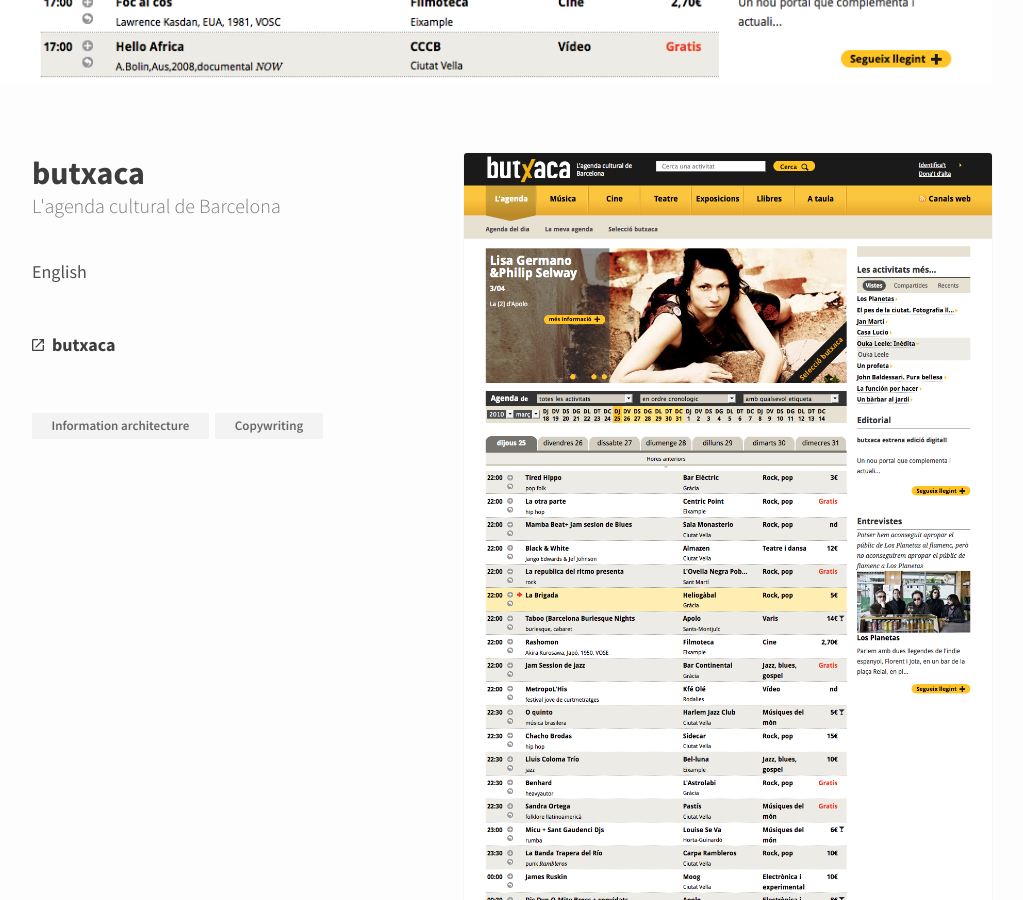
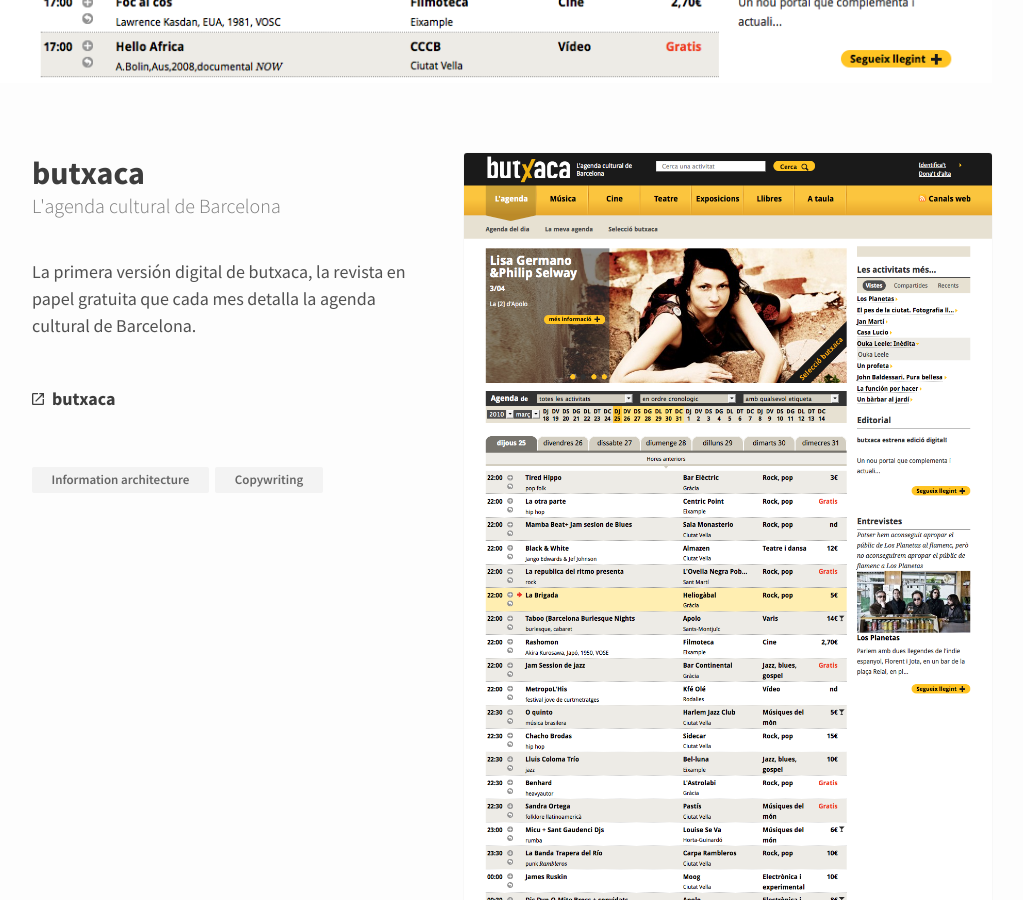
Before and after one commit to AdrianoLatorre/adriano.latorre.info, a Jekyll site: the page built from _work/butxaca.md, in a window 1280 px wide and 900 px high, scrolled down 825 px. Shown: the whole window, without its empty margins (144-1167 px from the left). Built offline with Jekyll 4.4.1, drawn with Linux system fonts in a browser that asks for light colours.

Commit message:
WIP butxaca description

```diff
--- a/_work/butxaca.md
+++ b/_work/butxaca.md
@@ -9,7 +9,7 @@
 brief_index: "L'agenda cultural"
 description:
   ca: "<p>Català</p>"
-  en: "<p>English</p>"
+  en: "<p>La primera versión digital de butxaca, la revista en papel gratuita que cada mes detalla la agenda cultural de Barcelona.</p>"
   es: "<p>Castellano</p>"
 tasks:
   - "Information architecture"
```
